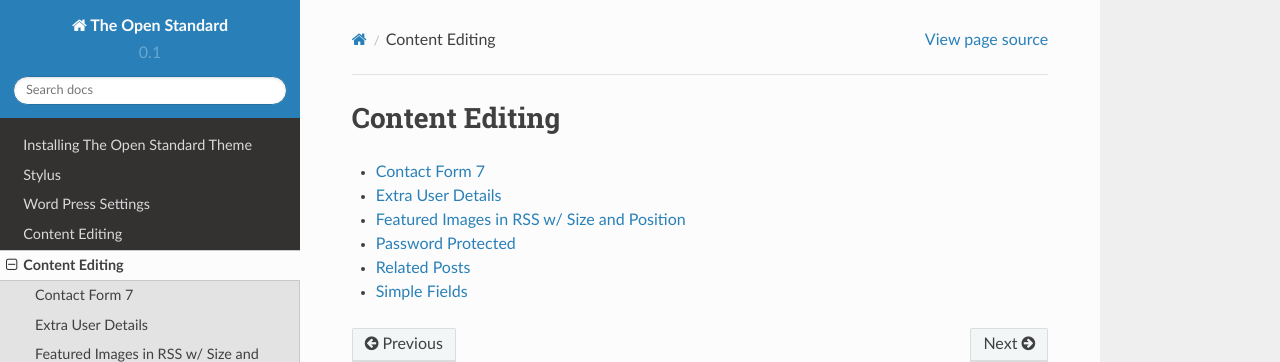
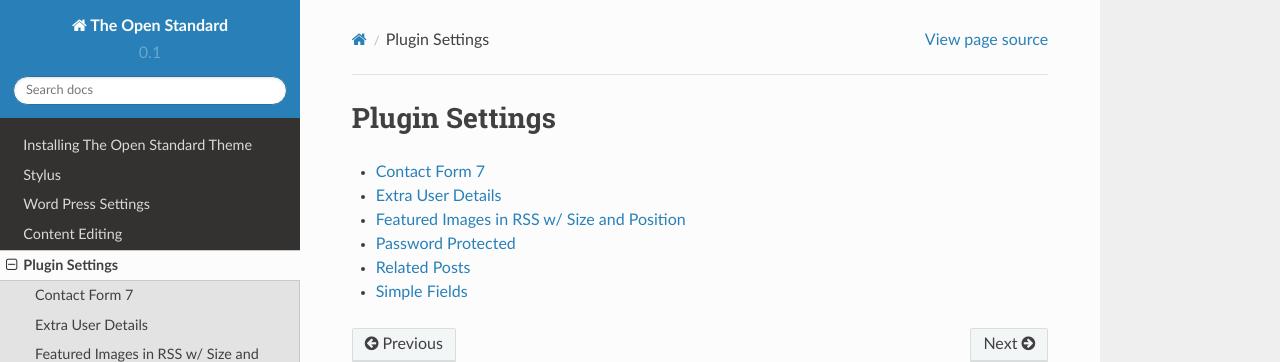
Before and after one commit to mozilla/theopenstandard, a Sphinx documentation site: the page built from docs/pluginsettings.rst, in a window 1280 px wide. Shown: the top 362 px of the page. Built offline with Sphinx 7.4.7 and the Read the Docs theme 2.0.0, drawn with Linux system fonts in a browser that asks for light colours.

Commit message:
Update pluginsettings.rst
Typo in title.

```diff
--- a/docs/pluginsettings.rst
+++ b/docs/pluginsettings.rst
@@ -4,8 +4,8 @@
 
 .. _pluginsettings:
 
-Content Editing
-===============
+Plugin Settings
+================
 
 .. toctree::
    :maxdepth: 1
```
